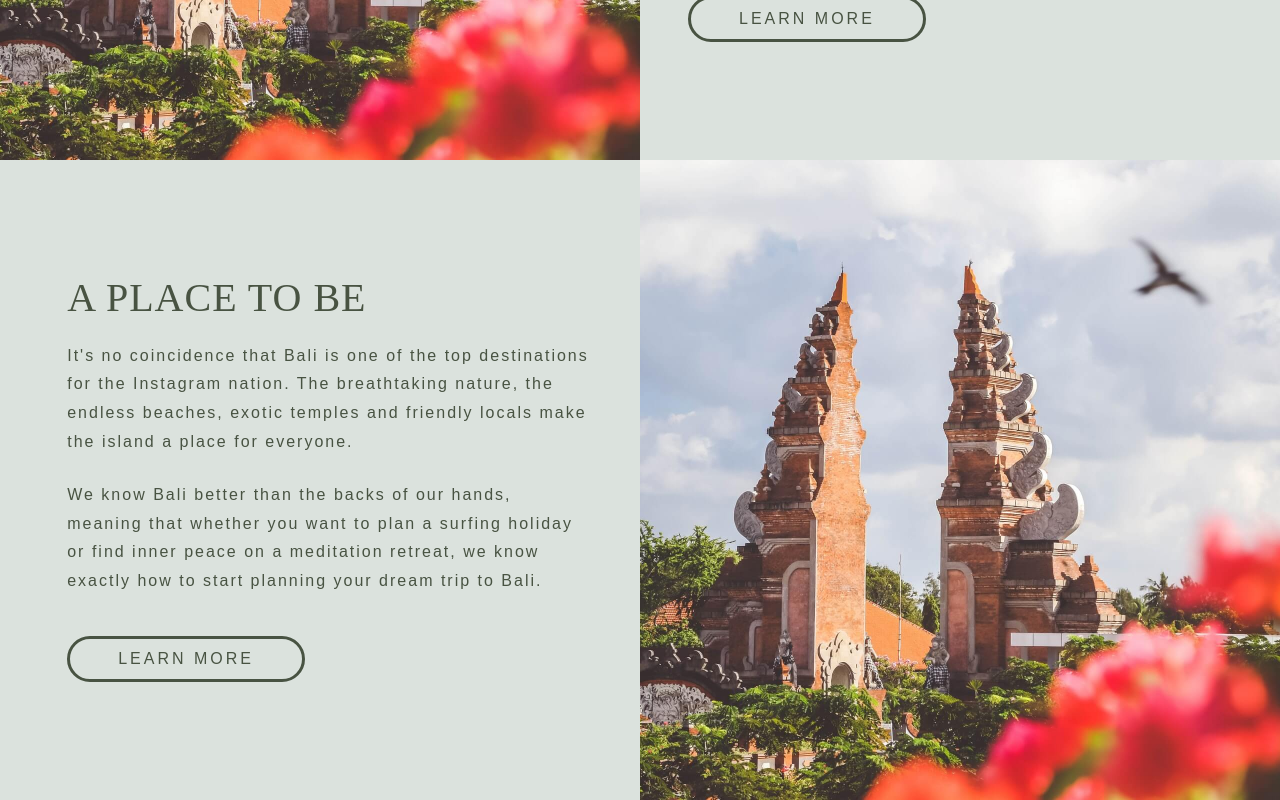
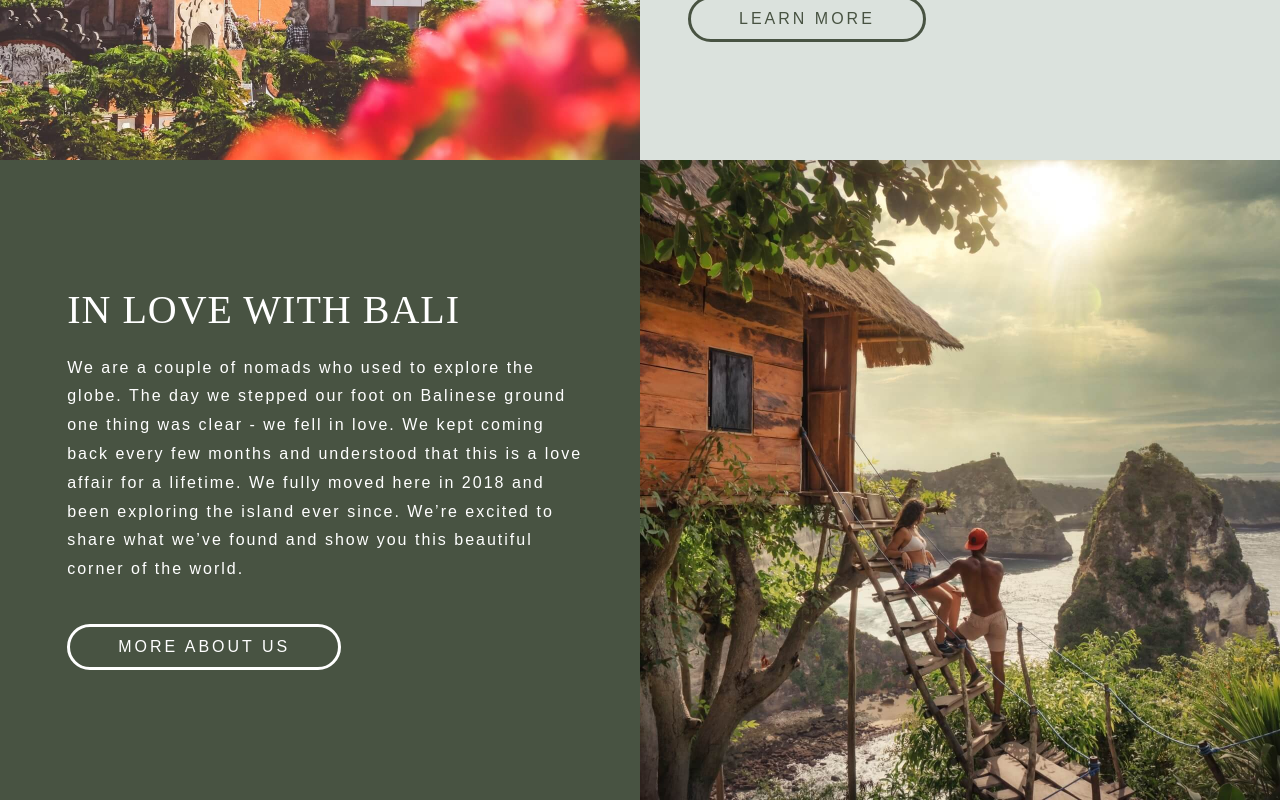
Before and after one commit to SutheeDev/react-poveda, a React (Vite) app in the folder client/: page / in a window 1280 px wide. Shown: the part 1295-2095 px from the top of the page. Built offline with nearby package versions, Linux system fonts and the light colour scheme.

Commit message:
added second article to the Landing page / refactored the Button props in Article component / added btnText prop to Article component

```diff
--- a/client/src/components/Article.jsx
+++ b/client/src/components/Article.jsx
@@ -11,6 +11,7 @@ const Article = ({
   btnHoverColor,
   imgLeft,
   img,
+  btnText,
 }) => {
   return (
     <Wrapper
@@ -34,13 +35,13 @@ const Article = ({
           </div>
           <Button
             className="btn"
-            text="learn more"
+            text={btnText}
             bgColor="transparent"
-            bdColor="var(--green-2)"
-            txColor="var(--green-2)"
-            bgColorHover="var(--green-2)"
-            bdColorHover="var(--green-2)"
-            txColorHover="var(--white)"
+            bdColor={txColor}
+            txColor={txColor}
+            bgColorHover={txColor}
+            bdColorHover={txColor}
+            txColorHover={btnHoverColor}
           />
         </div>
       </div>
--- a/client/src/pages/Landing.jsx
+++ b/client/src/pages/Landing.jsx
@@ -17,25 +17,28 @@ const Landing = () => {
         btn="our offers"
         paragraph={`Crave new adventures, mystical experiences and relaxing beaches? You need to visit Bali. We make sure that you’ll get an experience you'll never forget.`}
       />
+
       <Article
         title="a place to be"
         pFirst={`It's no coincidence that Bali is one of the top destinations for the Instagram nation. The breathtaking nature, the endless beaches, exotic temples and friendly locals make the island a place for everyone.`}
         pSecond={`We know Bali better than the backs of our hands, meaning that whether you want to plan a surfing holiday or find inner peace on a meditation retreat, we know exactly how to start planning your dream trip to Bali.`}
         bgColor="var(--light-grey)"
         txColor="var(--green-2)"
-        btnHoverColor="var(--green-4)"
+        btnHoverColor="var(--white)"
+        btnText="learn more"
         imgLeft={true}
         img={imgAr1}
       />
+
       <Article
-        title="a place to be"
-        pFirst={`It's no coincidence that Bali is one of the top destinations for the Instagram nation. The breathtaking nature, the endless beaches, exotic temples and friendly locals make the island a place for everyone.`}
-        pSecond={`We know Bali better than the backs of our hands, meaning that whether you want to plan a surfing holiday or find inner peace on a meditation retreat, we know exactly how to start planning your dream trip to Bali.`}
-        bgColor="var(--light-grey)"
-        txColor="var(--green-2)"
-        btnHoverColor="var(--green-4)"
+        title="in love with bali"
+        pFirst={`We are a couple of nomads who used to explore the globe. The day we stepped our foot on Balinese ground one thing was clear - we fell in love. We kept coming back every few months and understood that this is a love affair for a lifetime. We fully moved here in 2018 and been exploring the island ever since. We’re excited to share what we’ve found and show you this beautiful corner of the world.`}
+        bgColor="var(--green-2)"
+        txColor="var(--white)"
+        btnHoverColor="var(--green-2)"
+        btnText="more about us"
         imgLeft={false}
-        img={imgAr1}
+        img={imgAr2}
       />
     </Wrapper>
   );
```
